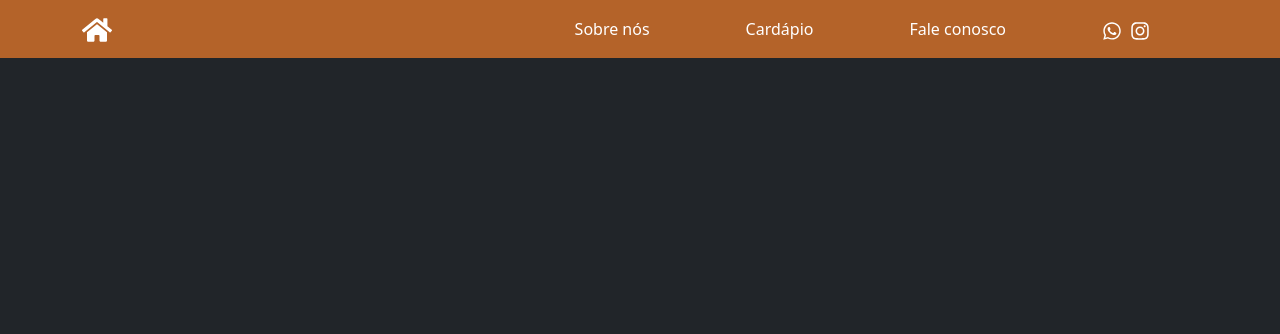
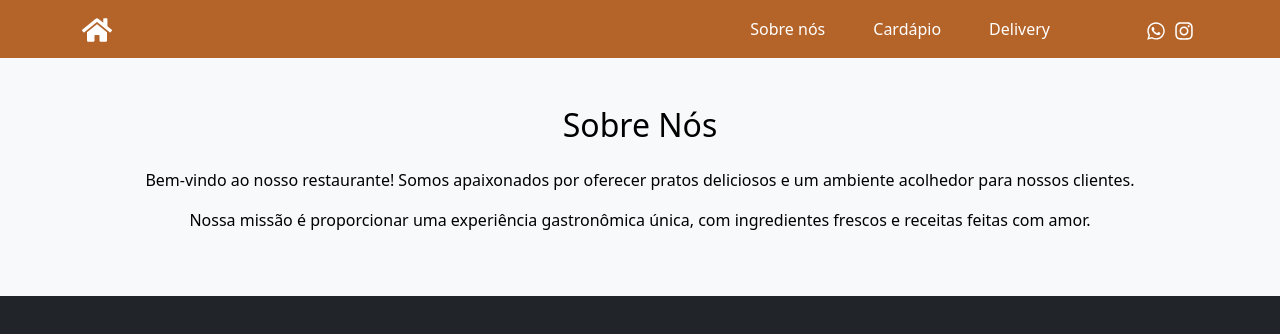
Before and after one commit to DOAgustavo/rest-palatus, a Next.js app: page / in a window 1280 px wide. Shown: the top 334 px of the page. Built offline with nearby package versions, Linux system fonts and the light colour scheme.

Commit message:
nav bar alterações

```diff
--- a/src/app/(public)/page.tsx
+++ b/src/app/(public)/page.tsx
@@ -1,11 +1,12 @@
 import '../styles/globals.css';
 import NavBar from '../../components/NavBar';
+import SobreNos from '../../components/SobreNos';
 export default function Home(){
 
   return (
       <div>
         <NavBar/>
-
+        <SobreNos/>
       </div>
   );
 }
--- a/src/app/styles/globals.css
+++ b/src/app/styles/globals.css
@@ -9,7 +9,3 @@
   text-decoration: none;
   color: white;
 }
-
-.navbar li{
-  margin: 0 3rem;
-}
--- a/src/components/NavBar.tsx
+++ b/src/components/NavBar.tsx
@@ -1,39 +1,41 @@
 import { FaWhatsapp, FaInstagram, FaHome } from 'react-icons/fa';
 
-export default function navBar() {
+export default function NavBar() {
   return (
     <div className="navbar bg-brown px-3 text-white">
-        <div className="container d-flex justify-content-between ">
-          <div className='navbar-brand '>
+      <div className="container d-flex flex-wrap justify-content-between align-items-center">
+        {/* Logo */}
+        <div className="navbar-brand d-flex align-items-center mb-2 mb-md-0">
           <a href="#">
             <FaHome size={30} className="me-2" />
           </a>
         </div>
 
-
+        {/* Links */}
         <section>
-            <ul className='d-flex list-unstyled m-0 list-spacing'>
-                <li ><a href="#">Sobre nós</a></li>
-                <li ><a href="#">Cardápio</a></li>
-                <li ><a href="#">Fale conosco</a></li>
-
-                <li className="me-0">
+          <ul className="d-flex flex-wrap list-unstyled m-0 justify-content-center">
+            <li className="mx- mb-1 mb-md-0">
+              <a href="#">Sobre nós</a>
+            </li>
+            <li className="mx-5 mb-1 mb-md-0">
+              <a href="#">Cardápio</a>
+            </li>
+            <li className="mx-5 mb-1 mb-2 ms-0 mb-md-0">
+              <a href="#">Delivery</a>
+            </li>
+            <li className="mx-1 mb-2 ms-5 mb-md-0">
               <a href="#">
-                        <FaWhatsapp size={20} className="text-white" /> {/* Ícone do WhatsApp */}
+                <FaWhatsapp size={20} className="text-white" />
               </a>
             </li>
-                <li className="ms-2">
+            <li className="mx-1 mb-2 mb-md-0">
               <a href="#">
-                        <FaInstagram size={20} className="text-white" /> {/* Ícone do Instagram */}
+                <FaInstagram size={20} className="text-white" />
               </a>
             </li>
           </ul>
         </section>
-
-
       </div>
     </div>
-
-
   );
 }
--- /dev/null
+++ b/src/components/SobreNos.tsx
@@ -0,0 +1,15 @@
+export default function SobreNos() {
+    return (
+      <section className="bg-light py-5 text-black">
+        <div className="container text-center">
+          <h2 className="mb-4">Sobre Nós</h2>
+          <p className="mb-3">
+            Bem-vindo ao nosso restaurante! Somos apaixonados por oferecer pratos deliciosos e um ambiente acolhedor para nossos clientes.
+          </p>
+          <p>
+            Nossa missão é proporcionar uma experiência gastronômica única, com ingredientes frescos e receitas feitas com amor.
+          </p>
+        </div>
+      </section>
+    );
+  }
```
Lines whose indentation alone changed are shown as unchanged.
